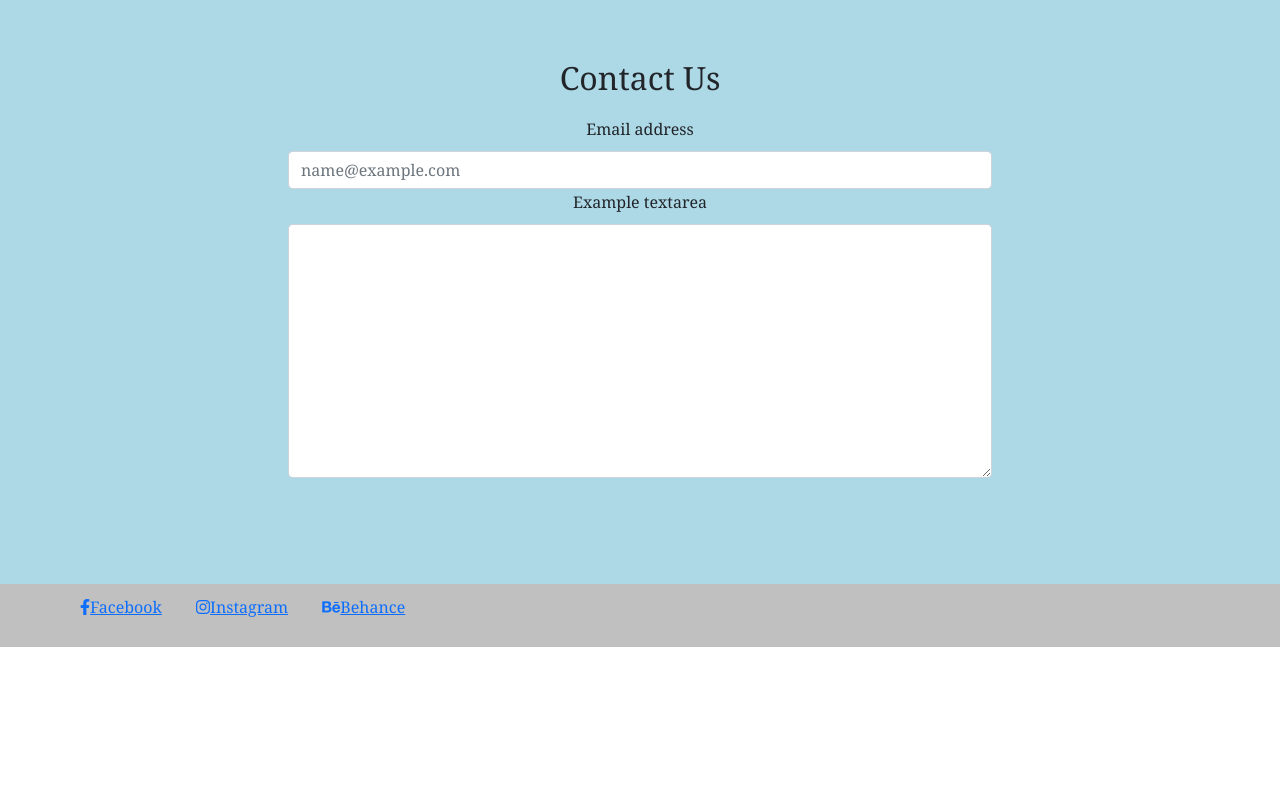
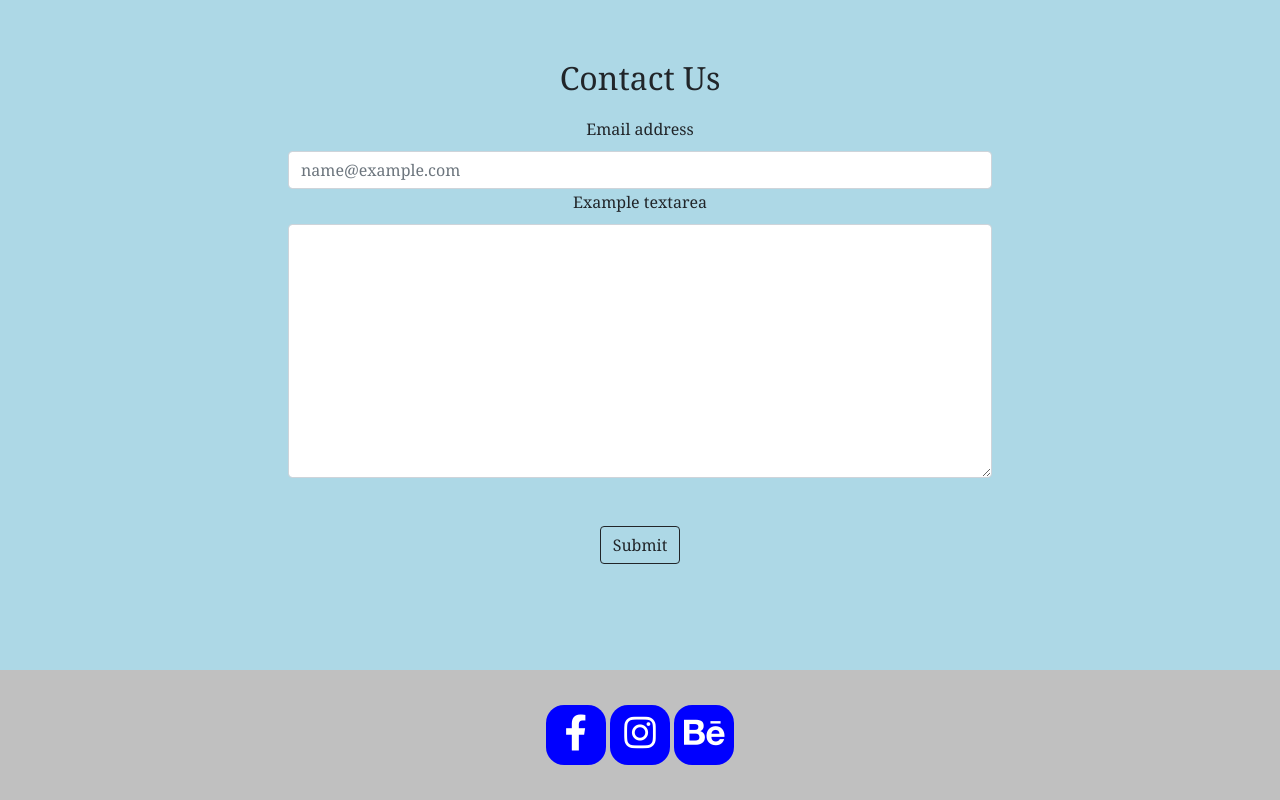
Before and after one commit to deregowskipiotr/Zadanietask, a website: page index.html in a window 1280 px wide. Shown: the part 1601-2401 px from the top of the page. Before the commit the page ends 2248 px from the top, so only its background shows below. Drawn offline with nearby package versions, Linux system fonts and the light colour scheme; a web font is replaced by a local one.

Commit message:
Add Foot css style, add button - section Contact

```diff
--- a/index.html
+++ b/index.html
@@ -129,13 +129,14 @@
         <div class="row justify-content-center">
             <div class="col-lg-8">
                 <div class="contact-1">
-                    <label for="exampleFormControlInput1" class="form-label text-align-start">Email address</label>
+                    <label for="exampleFormControlInput1" class="form-label">Email address</label>
                     <input type="email" class="form-control" id="exampleFormControlInput1" placeholder="name@example.com">
                 </div>
                 <div class="contact-2">
                     <label for="exampleFormControlTextarea1" class="form-label">Example textarea</label>
                     <textarea class="form-control" id="exampleFormControlTextarea1" rows="10"></textarea>
                 </div>
+                <a href="#" class="btn btn-outline-dark mt-5">Submit</a>
             </div>
         </div>
 
--- a/sass/style.scss
+++ b/sass/style.scss
@@ -62,11 +62,6 @@ body {
     display:flex;
 
 }
-.contact-1 {
-    background-color: lightblue;
-    border: none;
-    border-bottom: 2px ;
-}
 
 
 /*Footer*/
@@ -74,12 +69,27 @@ body {
 .foot {
     background-color: silver;
 }
-.row {
-    display: flex;
+
+.foot ul {
+    list-style-type: none;
+    text-align: center;
+    margin: 25px 0;
+
 }
 
-.row ul li {
+.foot li {
     display: inline;
-    margin-inline-start: 30px;
+    flex-wrap: nowrap;
+    font-size: 0px;
 
 }
+.foot ul i {
+    padding-top: 10px;
+    font-size: 36px;
+    width: 60px;
+    height: 60px;
+    border-radius: 30%;
+    background-color: blue;
+    color:white;
+
+}
```
Also changed, not shown: css/style.css, 1 other file.
